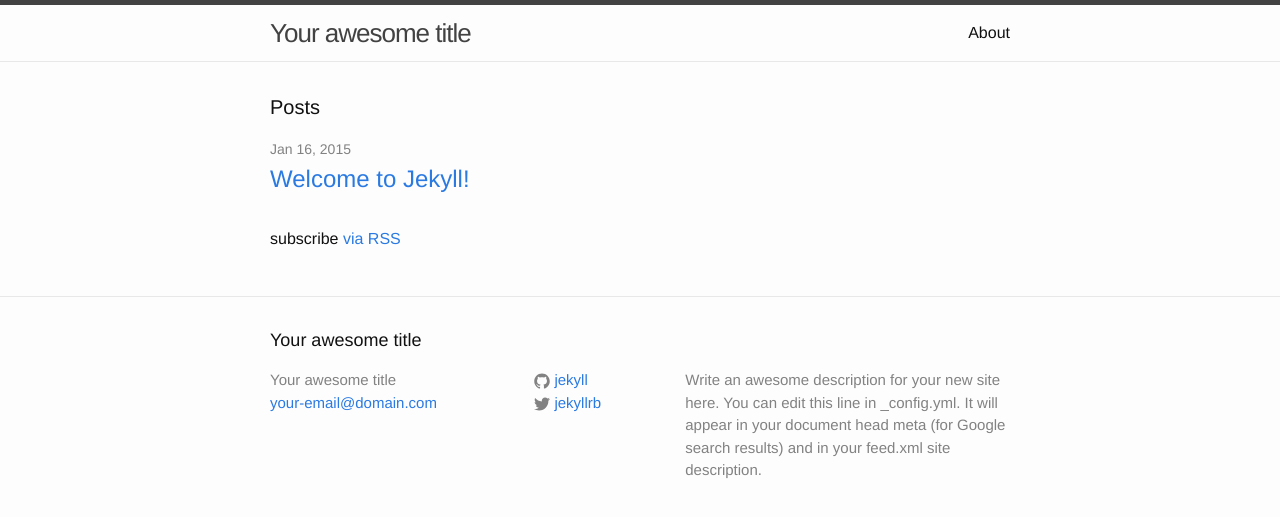
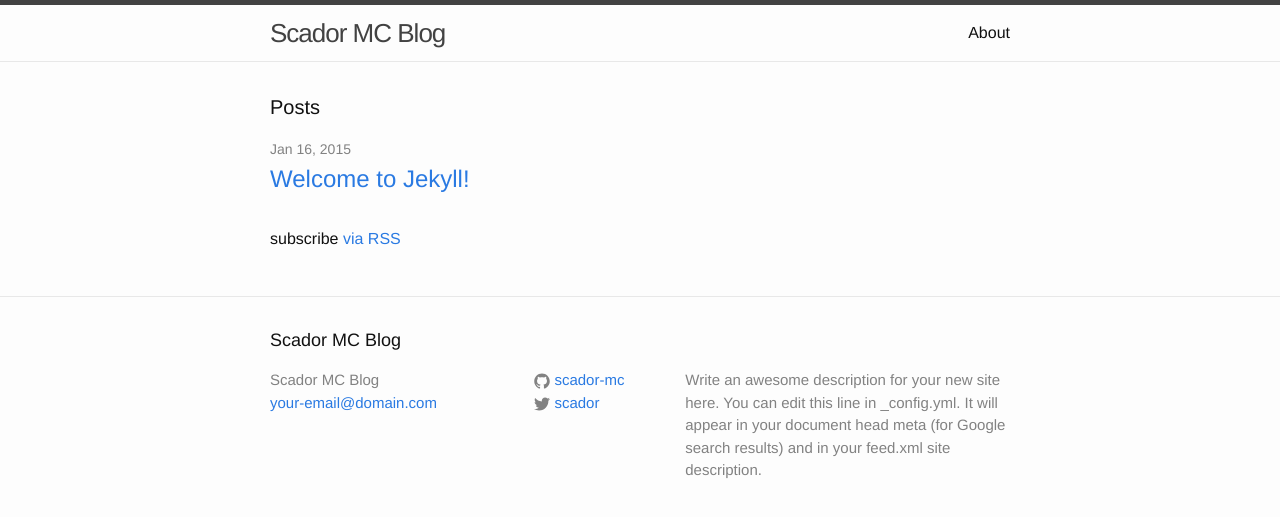
Before and after one commit to scador-mc/scador-mc.github.io, a Jekyll site: the page built from index.html, in a window 1280 px wide. Shown: the top 517 px of the page. Built offline with Jekyll 4.4.1, drawn with Linux system fonts in a browser that asks for light colours.

Commit message:
config change

```diff
--- a/_config.yml
+++ b/_config.yml
@@ -1,5 +1,5 @@
 # Site settings
-title: Your awesome title
+title: Scador MC Blog
 email: your-email@domain.com
 description: > # this means to ignore newlines until "baseurl:"
   Write an awesome description for your new site here. You can edit this
@@ -7,8 +7,8 @@ description: > # this means to ignore newlines until "baseurl:"
   Google search results) and in your feed.xml site description.
 baseurl: "" # the subpath of your site, e.g. /blog/
 url: "http://yourdomain.com" # the base hostname & protocol for your site
-twitter_username: jekyllrb
-github_username:  jekyll
+twitter_username: scador
+github_username:  scador-mc
 
 # Build settings
 markdown: kramdown
```
